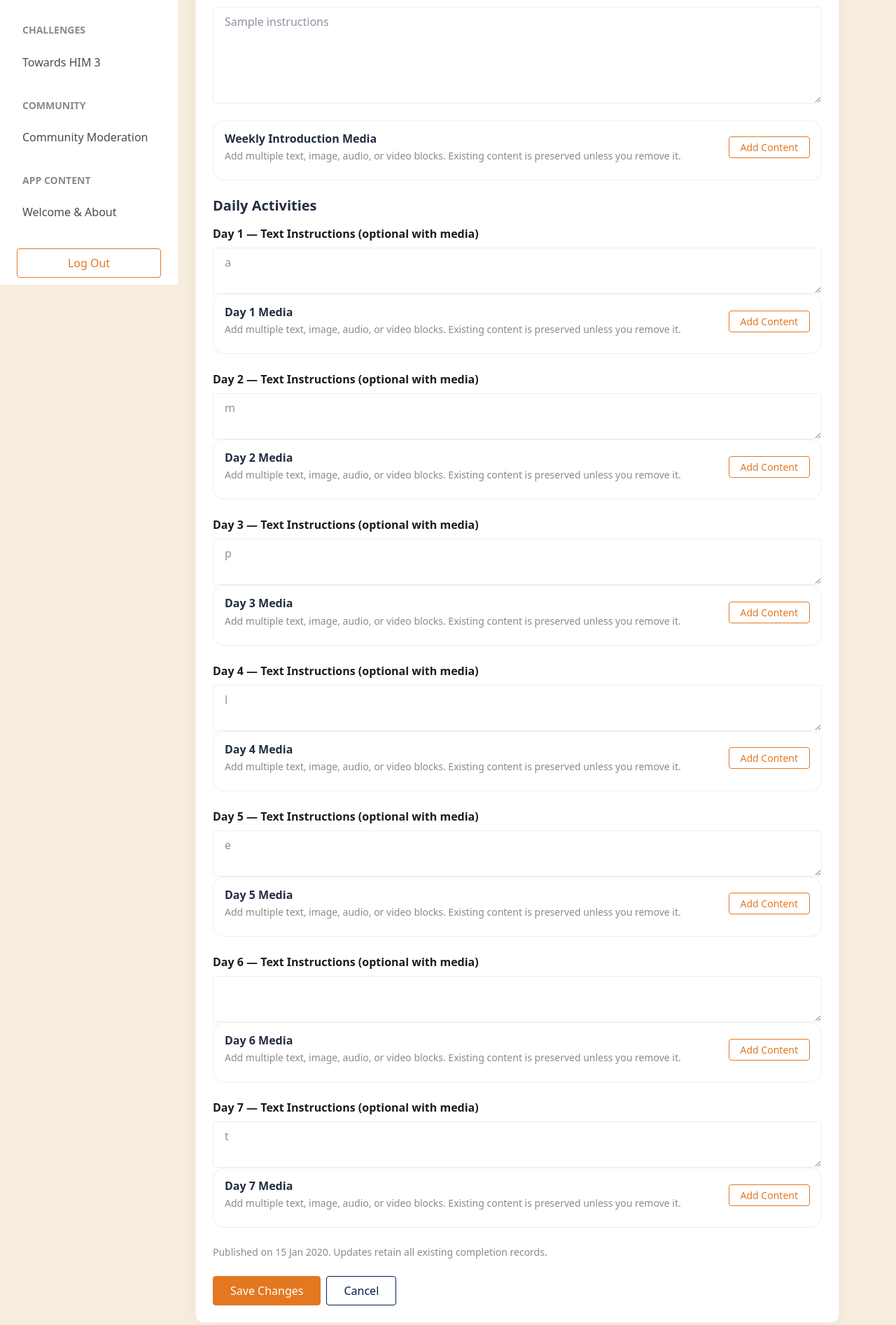
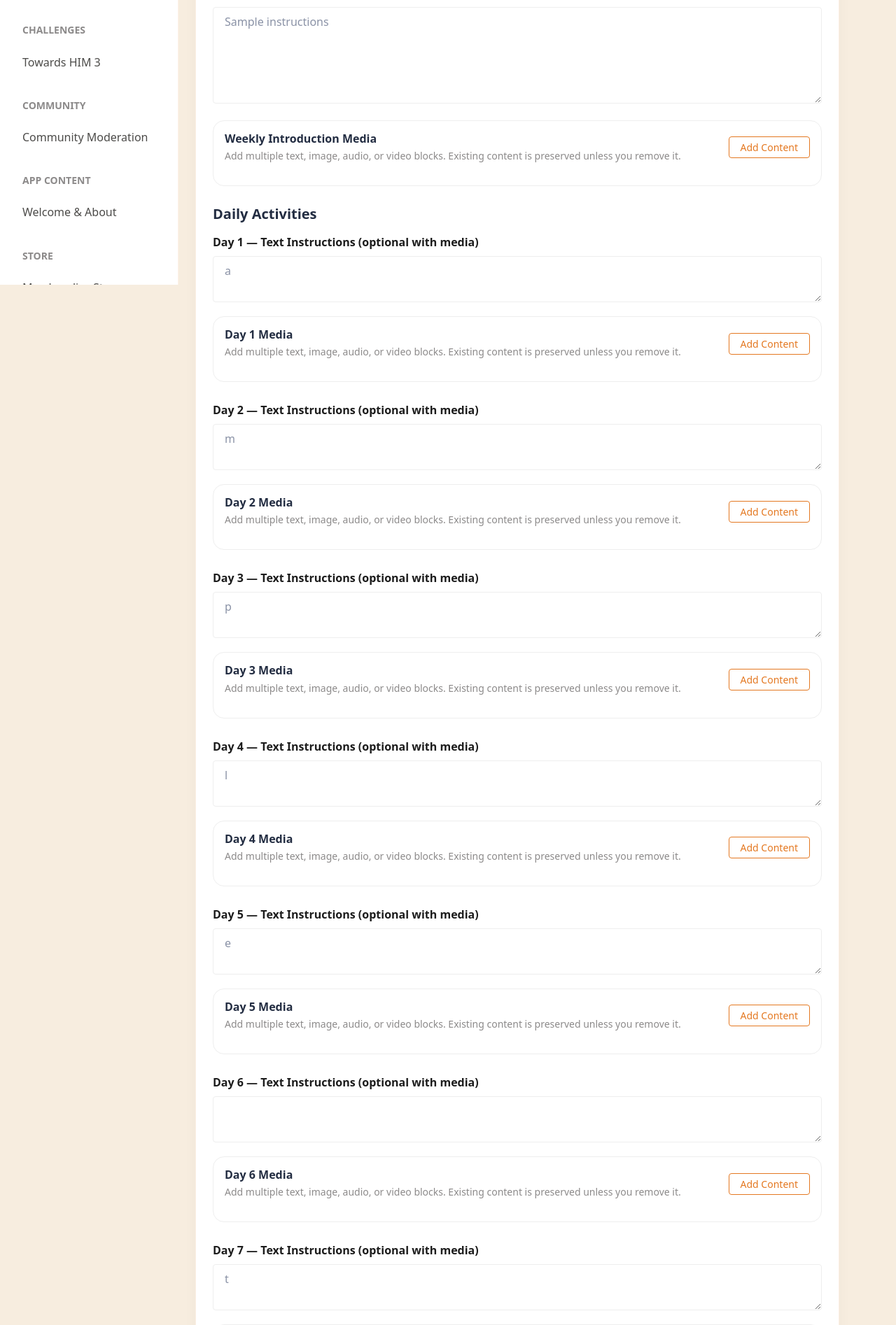
Before and after one commit to kamrans262/towardsHim_backend, a Laravel app: template resources/views/admin/challenges/form.blade.php in a window 1280 px wide. Shown: the part 393-2287 px from the top of the page at 70% size. Run offline with Laravel 12, Linux system fonts and the light colour scheme; the template is opened without the code that fills it: most values are stand-ins (such as "Sample title", 1, 10 or a date in 2020); data that the repository does not hold is empty.

Commit message:
Require OTP for password login and fix admin spacing and merchandise navigation

```diff
--- a/public/admin-assets/css/toward-admin.css
+++ b/public/admin-assets/css/toward-admin.css
@@ -41,3 +41,10 @@ body.toward-admin{background:var(--th-cream);color:var(--th-text);font-family:"D
  .toward-admin .admin-sidebar{display:none}
  .toward-admin .admin-main-content{flex:1 1 100%;width:100%;max-width:100%}
 }
+
+/* Consistent breathing room for all Hope UI admin forms and media sections. */
+.toward-admin .card-body form > .row.g-3 + .media-editor{margin-top:24px!important}
+.toward-admin .media-editor{margin-top:20px!important;margin-bottom:28px!important}
+.toward-admin .media-editor .media-rows:not(:empty){margin-top:16px}
+.toward-admin .card-body form > .d-flex.flex-wrap.gap-2.mt-4{margin-top:24px!important}
+.toward-admin .media-editor .media-row .form-control{margin-top:6px}
--- a/resources/views/admin/audio/form.blade.php
+++ b/resources/views/admin/audio/form.blade.php
@@ -23,7 +23,7 @@
     <label for="audioDescription" class="form-label fw-semibold">Description</label>
     <textarea id="audioDescription" name="description" rows="5" maxlength="10000" required class="form-control">{{ old('description', $item->description) }}</textarea>
    </div>
-   <div class="row g-3">
+   <div class="row g-3 mb-4">
     <div class="col-md-6">
      <label for="audioUpload" class="form-label fw-semibold">Audio file {{ $item->audio_path ? '(replace existing)' : '' }}</label>
      <input id="audioUpload" name="audio" type="file" class="form-control" accept=".mp3,.m4a,.mp4,.aac,.ogg,.wav,audio/*">
--- a/resources/views/admin/layouts/app.blade.php
+++ b/resources/views/admin/layouts/app.blade.php
@@ -8,7 +8,7 @@
     <link rel="stylesheet" href="https://cdn.jsdelivr.net/npm/bootstrap@5.3.3/dist/css/bootstrap.min.css">
     <link rel="stylesheet" href="{{ asset('admin-assets/css/core/libs.min.css') }}">
     <link rel="stylesheet" href="{{ asset('admin-assets/css/hope-ui.min.css') }}">
-    <link rel="stylesheet" href="{{ asset('admin-assets/css/toward-admin.css') }}?v=20261116-admin-layout">
+    <link rel="stylesheet" href="{{ asset('admin-assets/css/toward-admin.css') }}?v=20261117-admin-spacing-store">
 </head>
 <body class="toward-admin">
 <div class="d-flex min-vh-100 admin-shell">
@@ -32,6 +32,8 @@
             <a class="nav-link {{ request()->routeIs('admin.community.*') ? 'active' : '' }}" href="{{ route('admin.community.index') }}">Community Moderation</a>
             <div class="small text-muted fw-semibold mt-4 mb-2 px-3 text-uppercase">App Content</div>
             <a class="nav-link {{ request()->routeIs('admin.content.*') ? 'active' : '' }}" href="{{ route('admin.content.edit') }}">Welcome &amp; About</a>
+            <div class="small text-muted fw-semibold mt-4 mb-2 px-3 text-uppercase">Store</div>
+            <a class="nav-link" href="https://towardhim.promostore.com/" target="_blank" rel="noopener noreferrer">Merchandise Store</a>
         </nav>
         <div class="mt-auto p-4">
             <form method="POST" action="{{ route('admin.logout') }}">@csrf
@@ -54,6 +56,7 @@
             <a class="d-block py-2" href="{{ route('admin.challenges.index') }}">Towards HIM 3</a>
             <a class="d-block py-2" href="{{ route('admin.community.index') }}">Community Moderation</a>
             <a class="d-block py-2" href="{{ route('admin.content.edit') }}">Welcome &amp; About</a>
+            <a class="d-block py-2" href="https://towardhim.promostore.com/" target="_blank" rel="noopener noreferrer">Merchandise Store</a>
             <form method="POST" action="{{ route('admin.logout') }}">@csrf <button class="btn btn-outline-primary mt-2">Log Out</button></form>
         </nav>
         <main class="container-fluid p-3 p-md-4">
--- a/resources/views/admin/layouts/guest.blade.php
+++ b/resources/views/admin/layouts/guest.blade.php
@@ -7,7 +7,7 @@
     <link rel="stylesheet" href="https://cdn.jsdelivr.net/npm/bootstrap@5.3.3/dist/css/bootstrap.min.css">
     <link rel="stylesheet" href="{{ asset('admin-assets/css/core/libs.min.css') }}">
     <link rel="stylesheet" href="{{ asset('admin-assets/css/hope-ui.min.css') }}">
-    <link rel="stylesheet" href="{{ asset('admin-assets/css/toward-admin.css') }}?v=20261116-admin-layout">
+    <link rel="stylesheet" href="{{ asset('admin-assets/css/toward-admin.css') }}?v=20261117-admin-spacing-store">
 </head>
 <body class="toward-admin guest-page">
     <main class="container d-flex align-items-center justify-content-center min-vh-100 py-4">
--- a/routes/api.php
+++ b/routes/api.php
@@ -1,6 +1,7 @@
 <?php
 
 use App\Http\Controllers\Api\MemberAuthController;
+use App\Http\Controllers\Api\LoginOtpController;
 use App\Http\Controllers\Api\AudioController;
 use App\Http\Controllers\Api\PasswordCodeController;
 use App\Http\Controllers\Api\SocialAuthController;
@@ -18,6 +19,8 @@ Route::prefix('v1')->group(function (): void {
     Route::middleware('throttle:6,1')->group(function (): void {
         Route::post('auth/register', [MemberAuthController::class, 'register']);
         Route::post('auth/login', [MemberAuthController::class, 'login']);
+        Route::post('auth/login/verify', [LoginOtpController::class, 'verify']);
+        Route::post('auth/login/resend', [LoginOtpController::class, 'resend']);
         Route::post('auth/google', [SocialAuthController::class, 'google']);
         Route::post('auth/apple', [SocialAuthController::class, 'apple']);
         Route::post('auth/password/send-code', [PasswordCodeController::class, 'send']);
```
Also changed, not shown: app/Http/Controllers/Api/MemberAuthController.php (+5 -2 lines), app/Services/LoginOtpService.php (+12 -5 lines).
